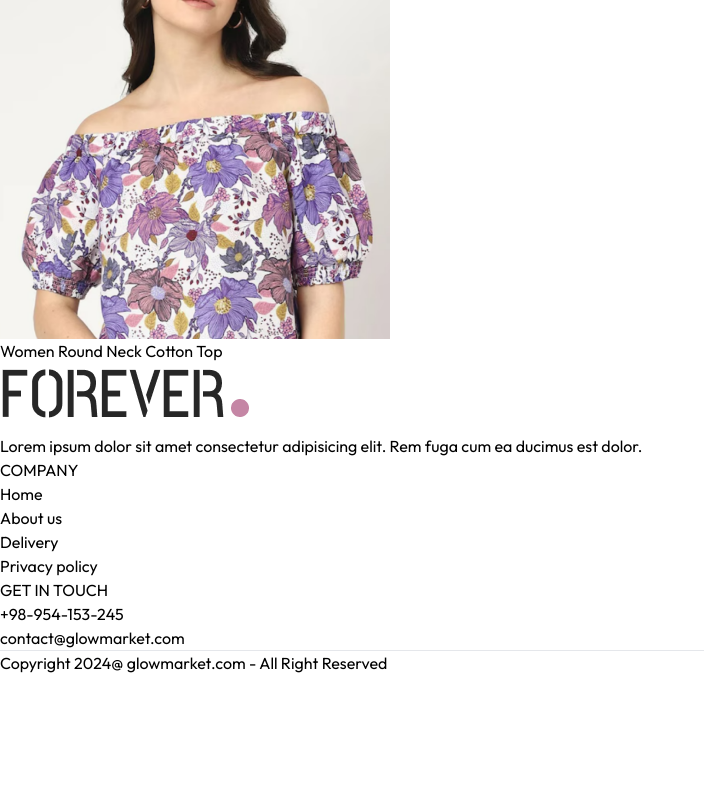
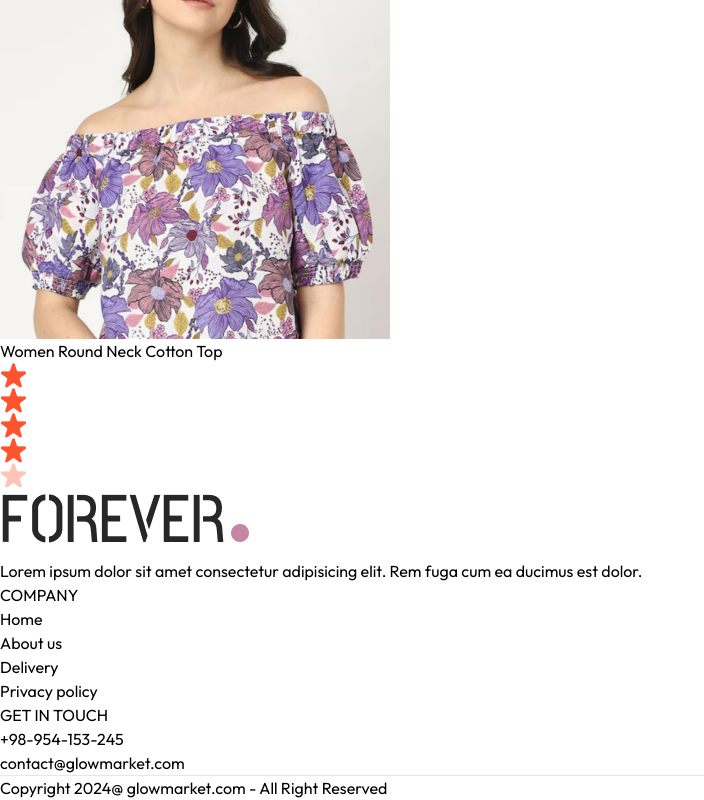
Before and after one commit to GhMamadreza84/E-Commerce-Shop-Front, a React (Vite) app: page /product/aaaaa in a window 1280 px wide. Shown: the part 1083-1883 px from the top of the page, without its empty margins (0-704 px from the left). Before the commit the page ends 1758 px from the top, so only its background shows below. Built offline with nearby package versions, Linux system fonts and the light colour scheme.

Commit message:
i add star section in product page

```diff
--- a/src/pages/Product.jsx
+++ b/src/pages/Product.jsx
@@ -1,6 +1,7 @@
 import React, { useContext, useEffect, useState } from "react";
 import { useParams } from "react-router-dom";
 import { ShopContext } from "../context/ShopContext";
+import { assets } from "../assets/assets";
 
 const Product = () => {
   const { productId } = useParams();
@@ -48,6 +49,13 @@ const Product = () => {
         {/* ---------- Product Info ----------- */}
         <div className="flex-1 ">
           <h1 className="mt-2 text-2xl font-medium">{productData.name}</h1>
+          <div className="flex items-center gap-1 mt-2 ">
+            <img src={assets.star_icon} alt="" className="w-3 5" />
+            <img src={assets.star_icon} alt="" className="w-3 5" />
+            <img src={assets.star_icon} alt="" className="w-3 5" />
+            <img src={assets.star_icon} alt="" className="w-3 5" />
+            <img src={assets.star_dull_icon} alt="" className="w-3 5" />
+          </div>
         </div>
       </div>
     </div>
```
